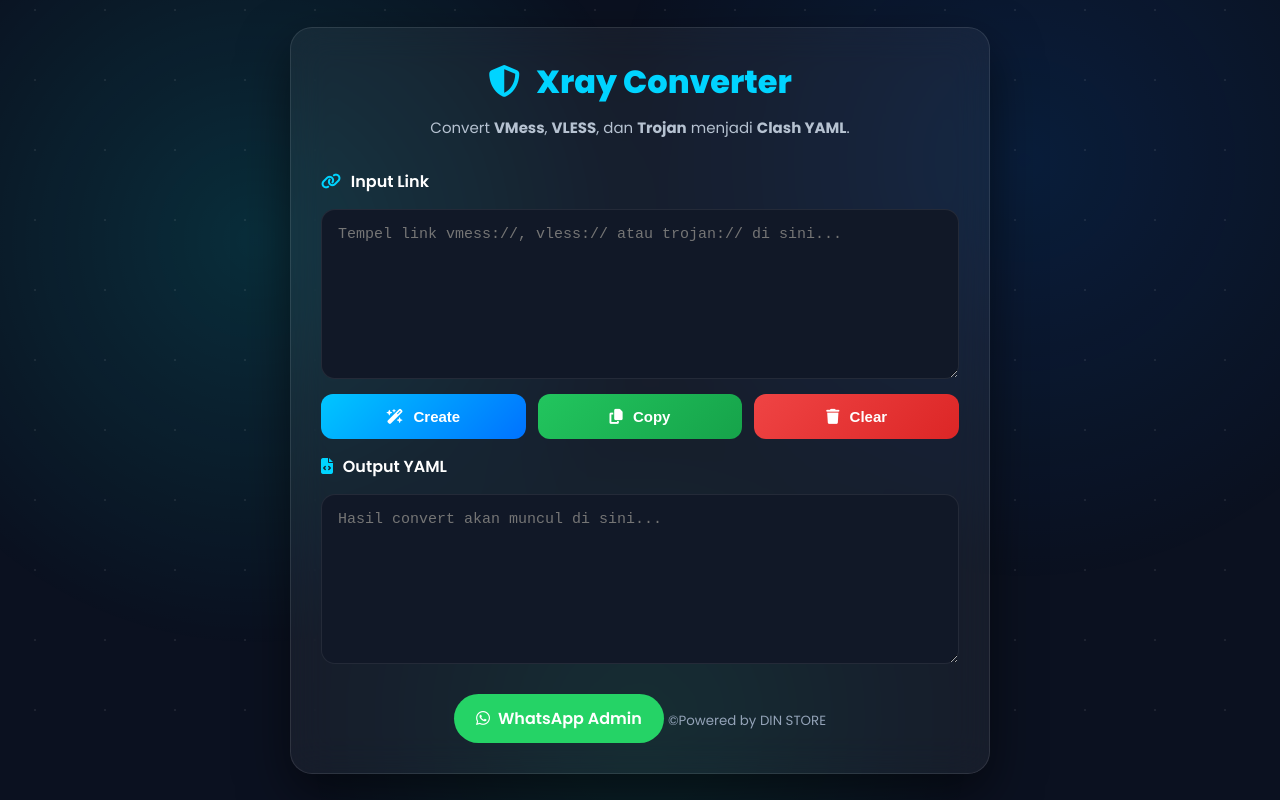
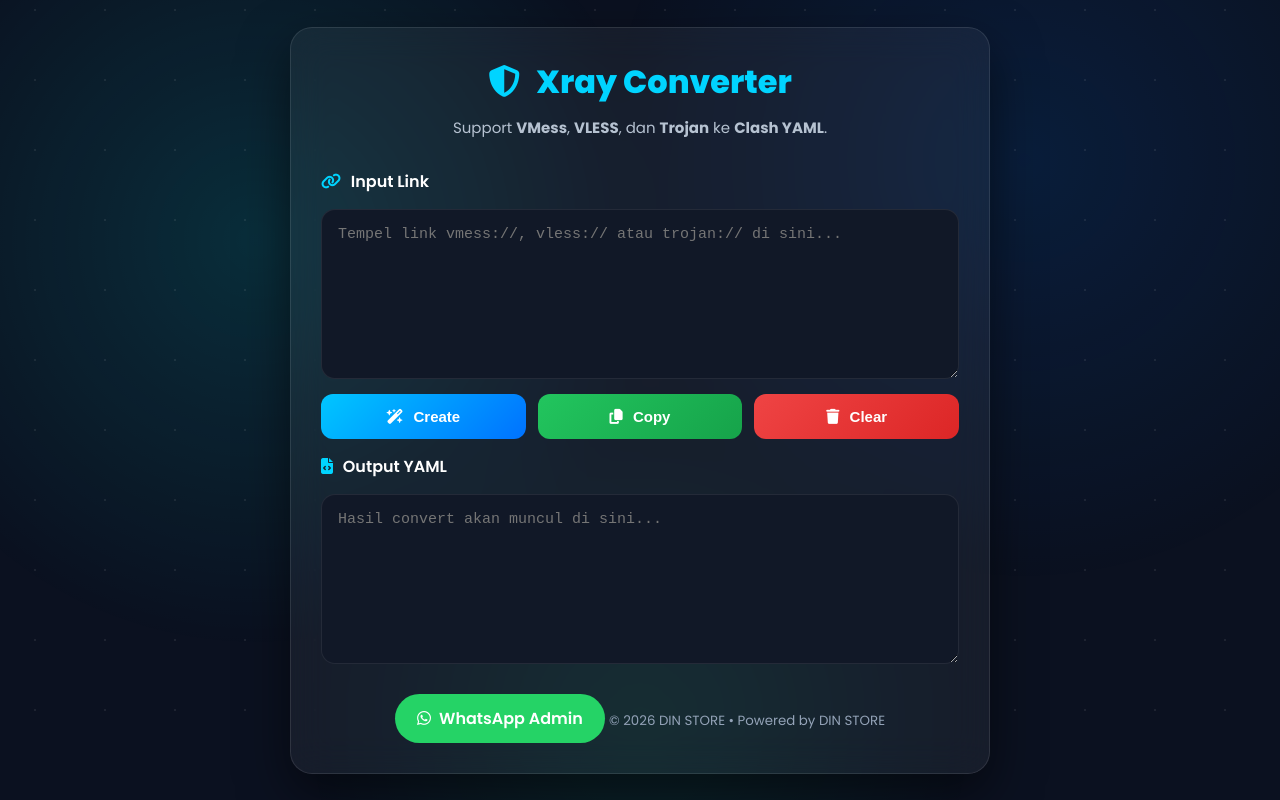
Before and after one commit to DINSTORE99/Create-Yml, a plain HTML site: page index.html in a window 1280 px wide. Drawn offline with Linux system fonts and the light colour scheme.

Commit message:
Update index.html

```diff
--- a/index.html
+++ b/index.html
@@ -16,7 +16,6 @@
     <!-- CSS -->
     <link rel="stylesheet" href="style.css">
 </head>
-
 <body>
 
 <div class="container">
@@ -27,7 +26,10 @@
     </h1>
 
     <p class="desc">
-            Convert <b>VMess</b>, <b>VLESS</b>, dan <b>Trojan</b> menjadi <b>Clash YAML</b>.
+        Support <strong>VMess</strong>,
+        <strong>VLESS</strong>, dan
+        <strong>Trojan</strong> ke
+        <strong>Clash YAML</strong>.
     </p>
 
     <div class="card">
@@ -76,13 +78,14 @@
 
     <footer class="footer">
 
-            <a href="https://wa.me/6287776581216" target="_blank" class="footer-btn">
+        <a href="https://wa.me/6287776581216" class="footer-btn" target="_blank">
             <i class="fa-brands fa-whatsapp"></i>
             WhatsApp Admin
         </a>
 
-
-            <small>©Powered by DIN STORE</small>
+        <small>
+            © 2026 DIN STORE • Powered by DIN STORE
+        </small>
 
     </footer>
 
```
Lines whose indentation alone changed are shown as unchanged.
